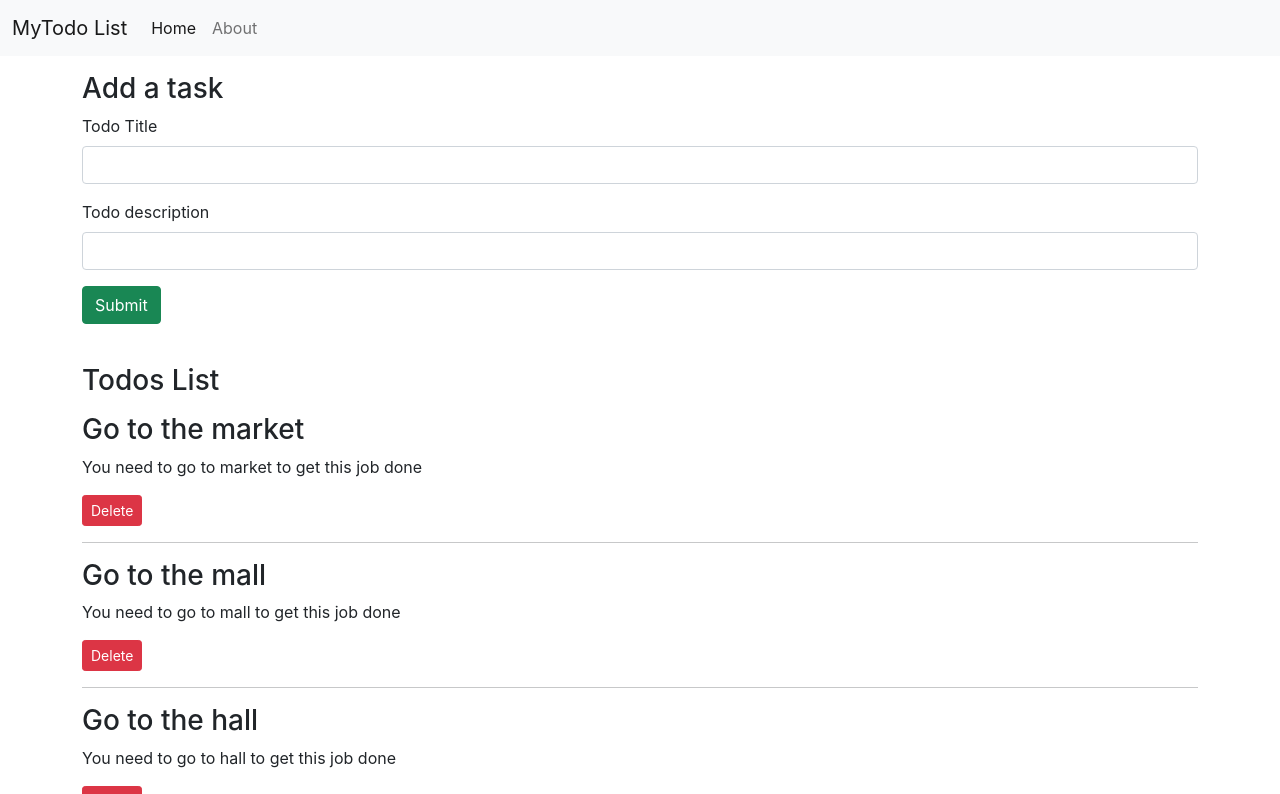
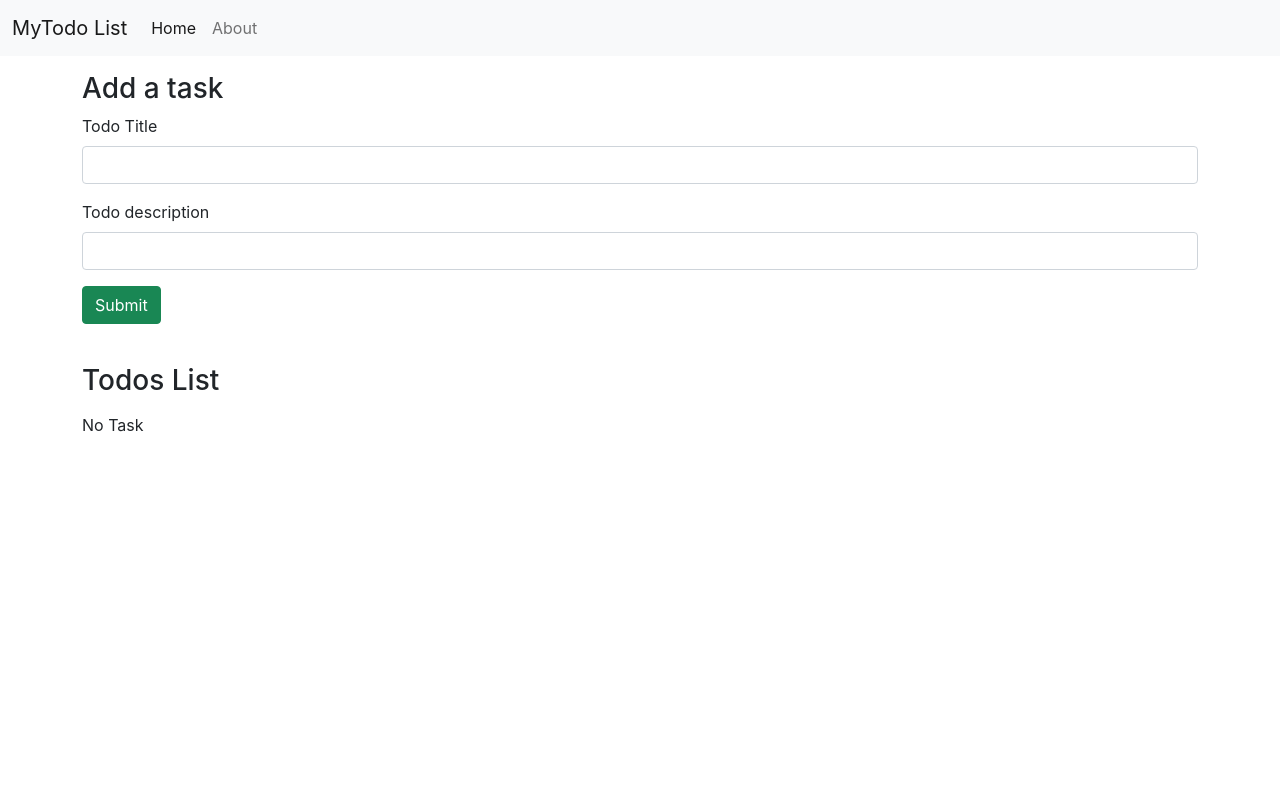
Before and after one commit to SwarajKaran/todos-list, a React (Create React App) app: page / in a window 1280 px wide. Shown: the top 794 px of the page. Built offline with nearby package versions, Linux system fonts and the light colour scheme.

Commit message:
adding tasks to localstorage

```diff
--- a/src/App.js
+++ b/src/App.js
@@ -5,6 +5,12 @@
 import { AddTodo } from './MyComponents/AddTodo';
 import React, { useState } from 'react';
 function App() {
+  let initTodo;
+  if (localStorage.getItem('todos') === null) {
+    initTodo = [];
+  } else {
+    initTodo = JSON.parse(localStorage.getItem('todos'));
+  }
   const onDelete = (todo) => {
     console.log(`I'm on delete of ${todo}`);
     // Deleting this way in react doesn't work
@@ -15,6 +21,7 @@
         return e !== todo;
       })
     );
+    localStorage.setItem('todos', JSON.stringify(todos));
   };
   const addTodo = function (title, desc) {
     console.log(`I am adding ${title}, ${desc}`);
@@ -26,24 +33,9 @@
     };
     setTodos([...todos, myTodo]);
     console.log(myTodo);
+    localStorage.setItem('todos', JSON.stringify(todos));
   };
-  const [todos, setTodos] = useState([
-    {
-      sno: 1,
-      title: 'Go to the market',
-      desc: 'You need to go to market to get this job done',
-    },
-    {
-      sno: 2,
-      title: 'Go to the mall',
-      desc: 'You need to go to mall to get this job done',
-    },
-    {
-      sno: 3,
-      title: 'Go to the hall',
-      desc: 'You need to go to hall to get this job done',
-    },
-  ]);
+  const [todos, setTodos] = useState(initTodo);
   return (
     <>
       <Header title="MyTodo List" searchBar={false} />
```
